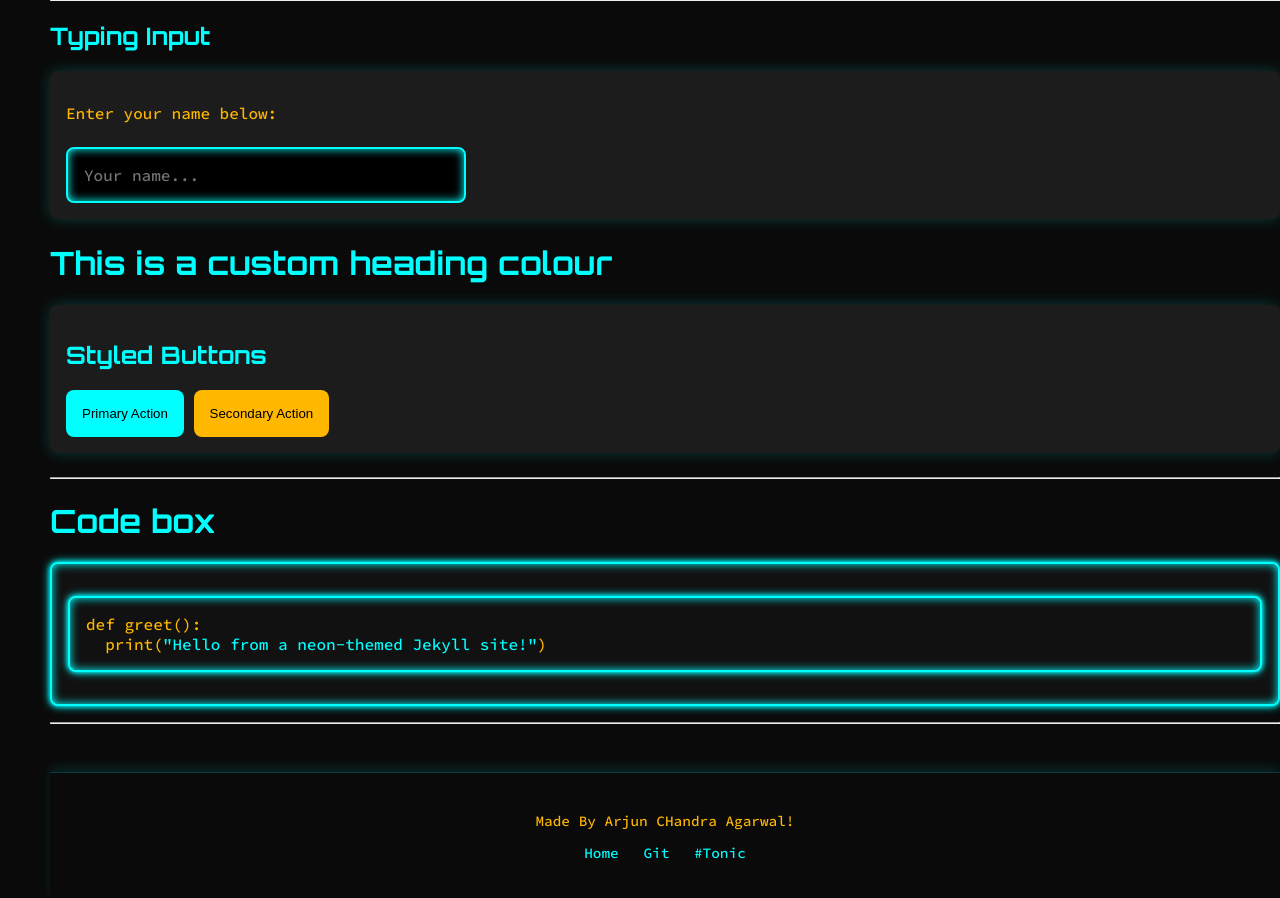
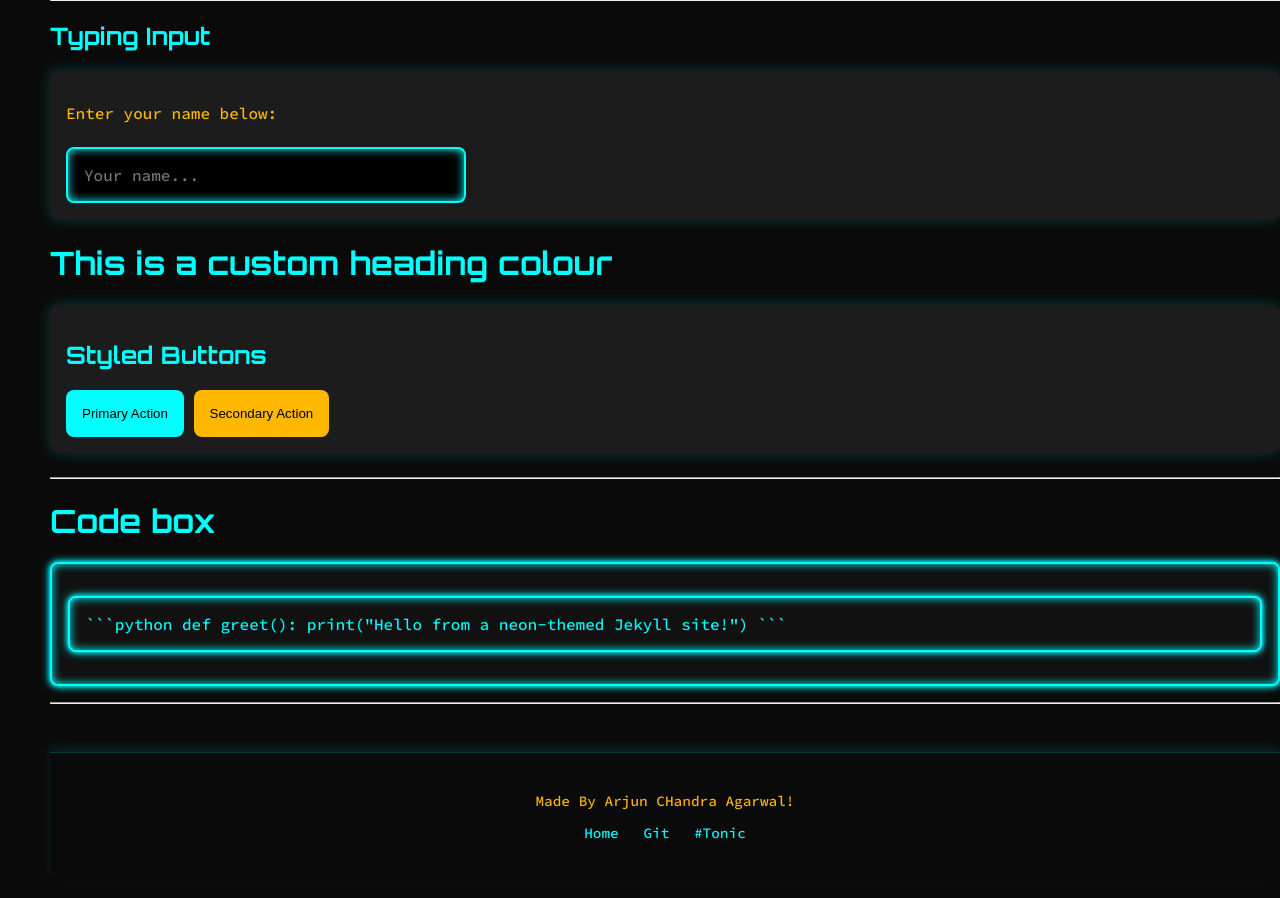
Before and after one commit to v659/jekyll_theme-new-v659, a Jekyll site: the page built from index.md, in a window 1280 px wide and 900 px high, scrolled down 1042 px. Built offline with Jekyll 4.4.1, drawn with Linux system fonts in a browser that asks for light colours.

Commit message:
simplify rouge usage

````diff
--- a/index.md
+++ b/index.md
@@ -72,9 +72,7 @@ Neon-X is a custom orange-blue Jekyll theme with neon-ish colours
 
 <div class="language-python highlighter-rouge">
   <div class="highlight">
-    <pre class="highlight"><code><span class="k">def</span> <span class="nf">greet</span><span class="p">():</span>
-  <span class="nb">print</span><span class="p">(</span><span class="s">"Hello from a neon-themed Jekyll site!"</span><span class="p">)</span>
-</code></pre>
+    <pre class="highlight">```python def greet(): print("Hello from a neon-themed Jekyll site!") ```</pre>
   </div>
 </div>
 
````
